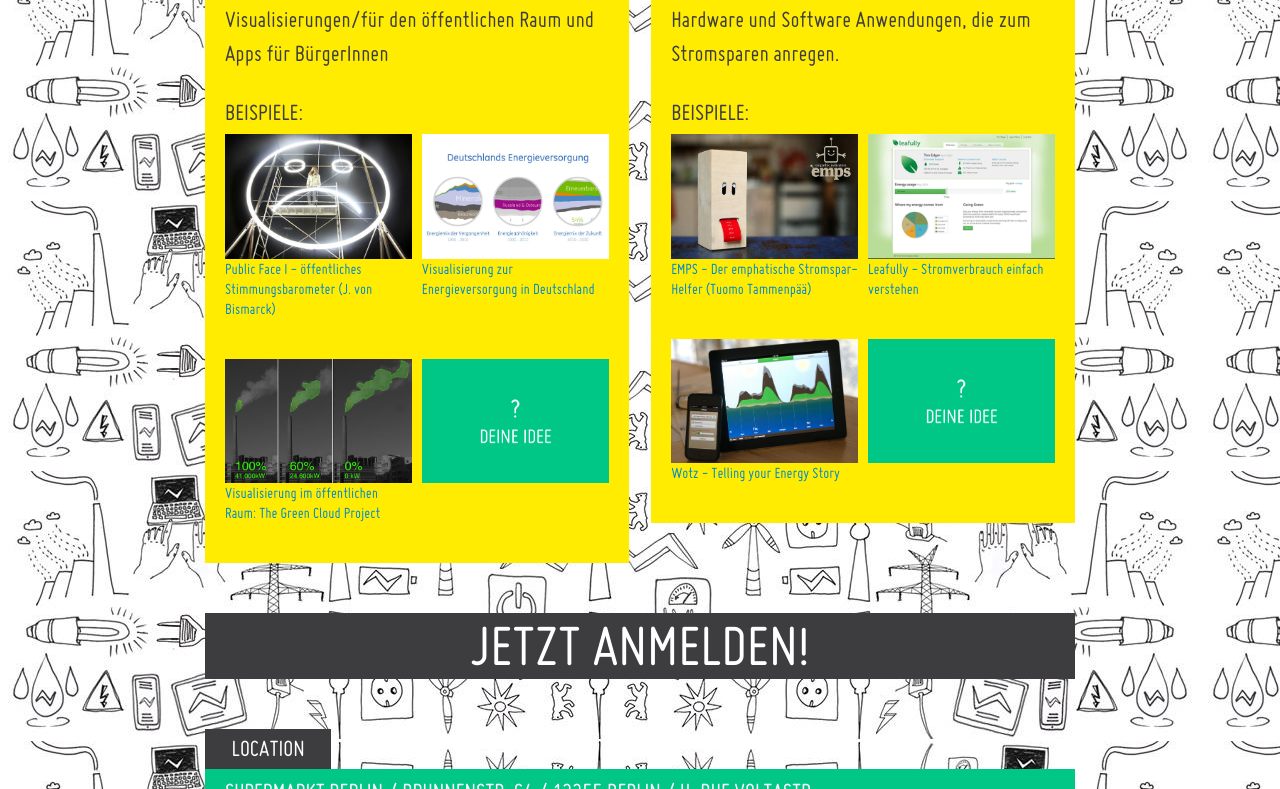
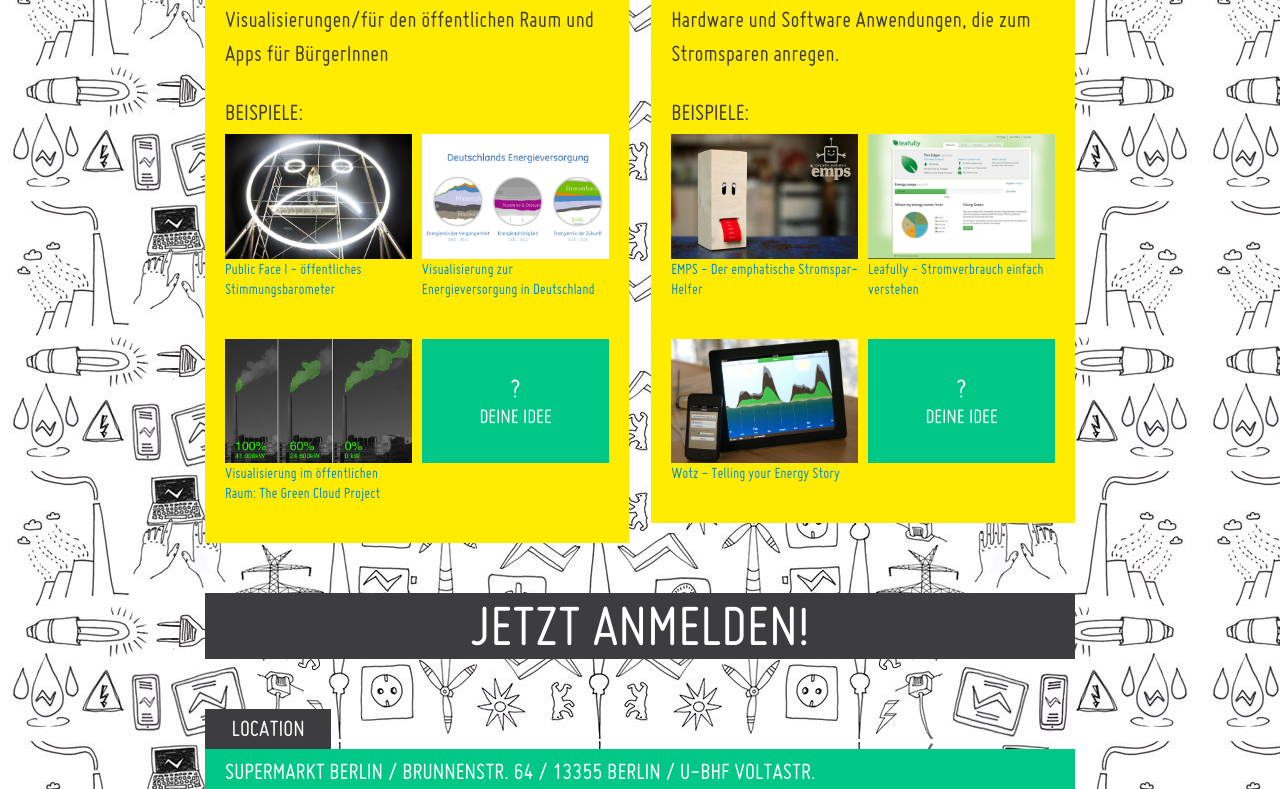
Before and after one commit to okfde/energyhack, a Jekyll site: the page built from index.html, in a window 1280 px wide and 900 px high, scrolled down 1149 px, cut to the strip 0-789 px from the top of the window. Built offline with Jekyll 4.4.1, drawn with Linux system fonts in a browser that asks for light colours; nearby versions of some CDN libraries.

Commit message:
beispiel change

```diff
--- a/_includes/challenges.html
+++ b/_includes/challenges.html
@@ -11,7 +11,7 @@
                 <div class="thumbnail">
                     <a href="http://www.juliusvonbismarck.com/bank/index.php?/projects/stimmungsgasometer/" target="_blank">
                     <img src="img/challenges/smile.jpg" alt="">
-                    <p>Public Face I - öffentliches Stimmungsbarometer (J. von Bismarck)</p>
+                    <p>Public Face I - öffentliches Stimmungsbarometer</p>
                     </a>
                 </div>
             </li>
@@ -51,7 +51,7 @@
             <li class="span6">
                 <div class="thumbnail">
                     <a href="http://www.misusage.org/wordpress/?page_id=399"><img src="img/challenges/emps.jpg" alt="" target="_blank">
-                    <p>EMPS - Der emphatische Stromspar-Helfer (Tuomo Tammenpää)</p></a>
+                    <p>EMPS - Der emphatische Stromspar-Helfer</p></a>
                 </div>
             </li>
             <li class="span6">
```
